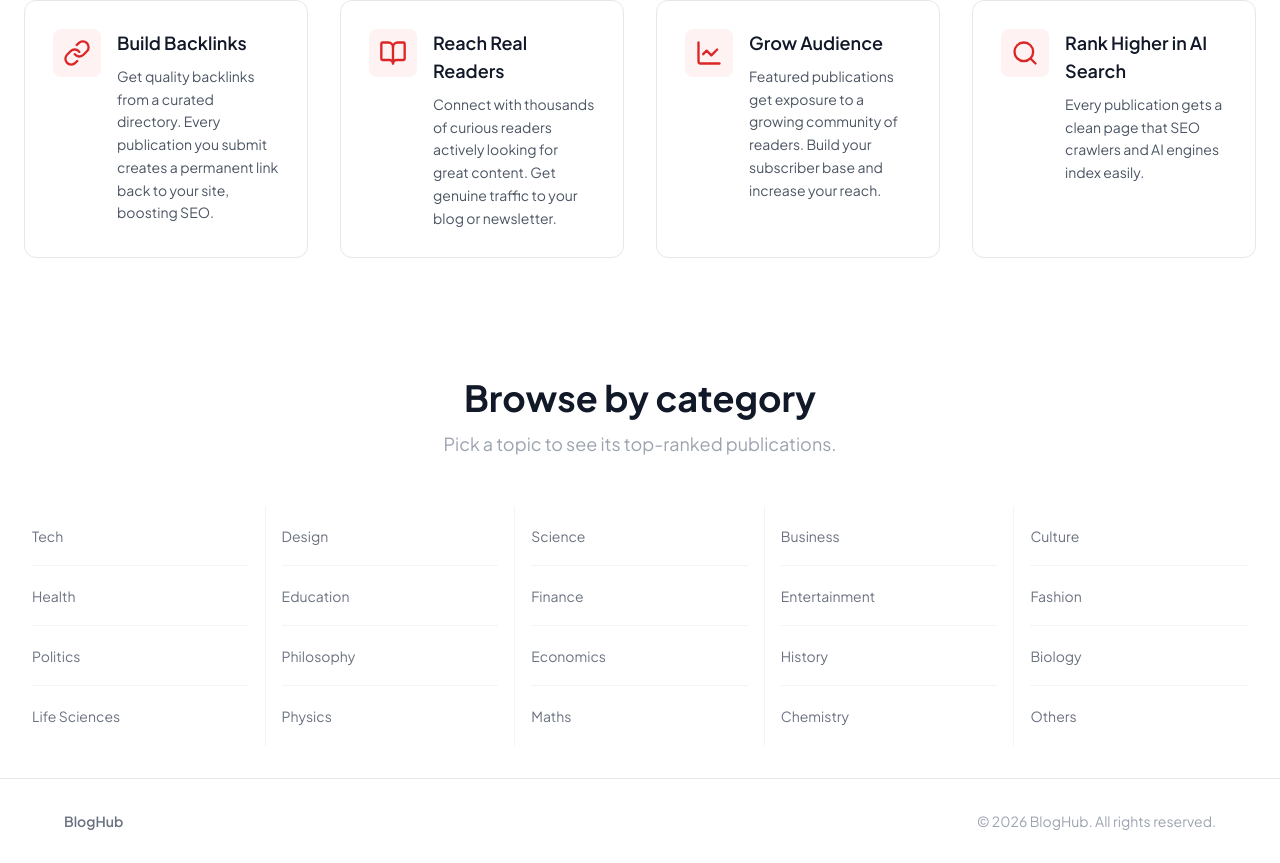
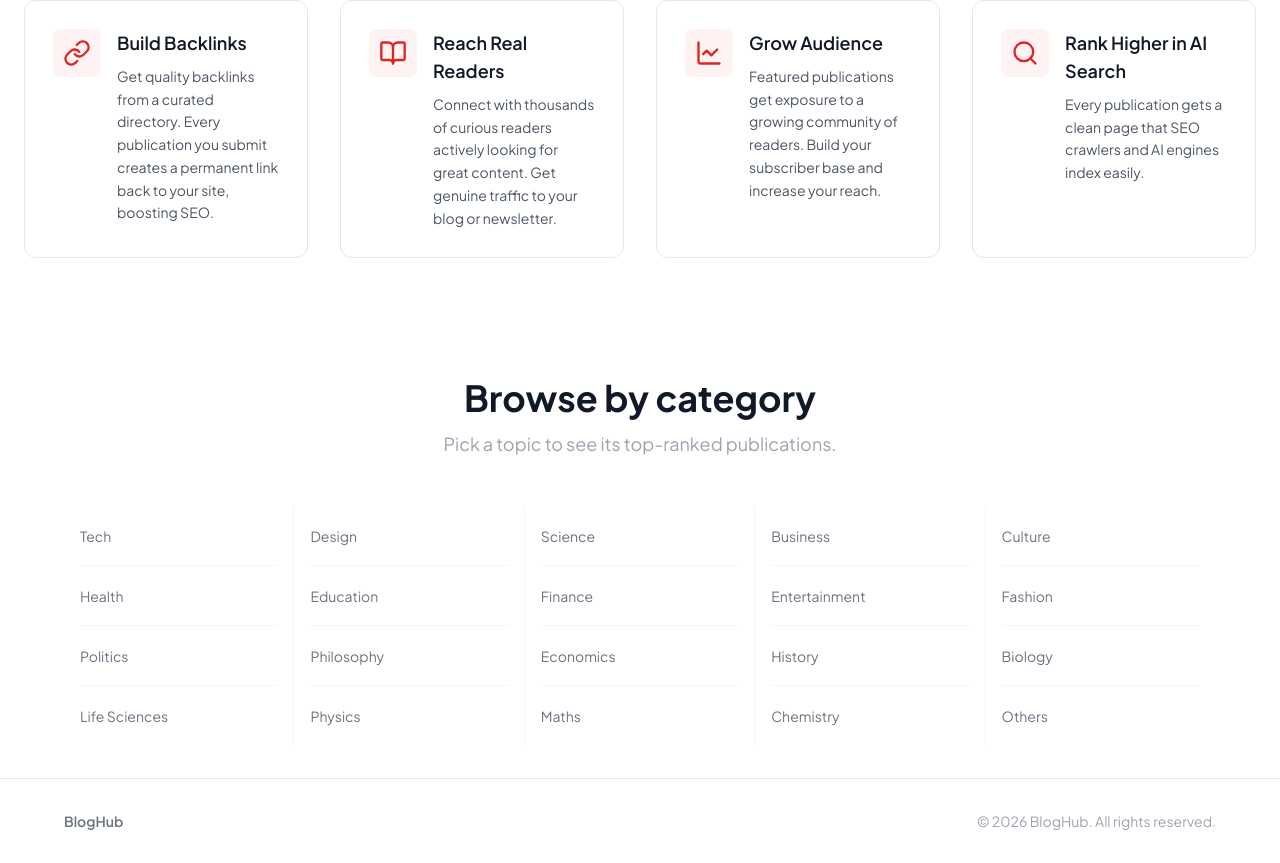
Before and after one commit to FireBird-Technologies/BlogHub, a React (Vite) app in the folder frontend/: page / in a window 1280 px wide. Shown: the part 1189-2052 px from the top of the page. Built offline with nearby package versions, Linux system fonts and the light colour scheme; no server answers.

Commit message:
changed the layout

```diff
--- a/frontend/src/components/landing/LandingCategorizedPublications.tsx
+++ b/frontend/src/components/landing/LandingCategorizedPublications.tsx
@@ -19,7 +19,7 @@ export default function LandingCategorizedPublications() {
           </p>
         </div>
 
-        <div className="grid grid-cols-5 w-full">
+        <div className="grid grid-cols-5 max-w-6xl mx-auto">
           {TILES.map(({ label, category }) => (
             <Link
               key={label}
```
